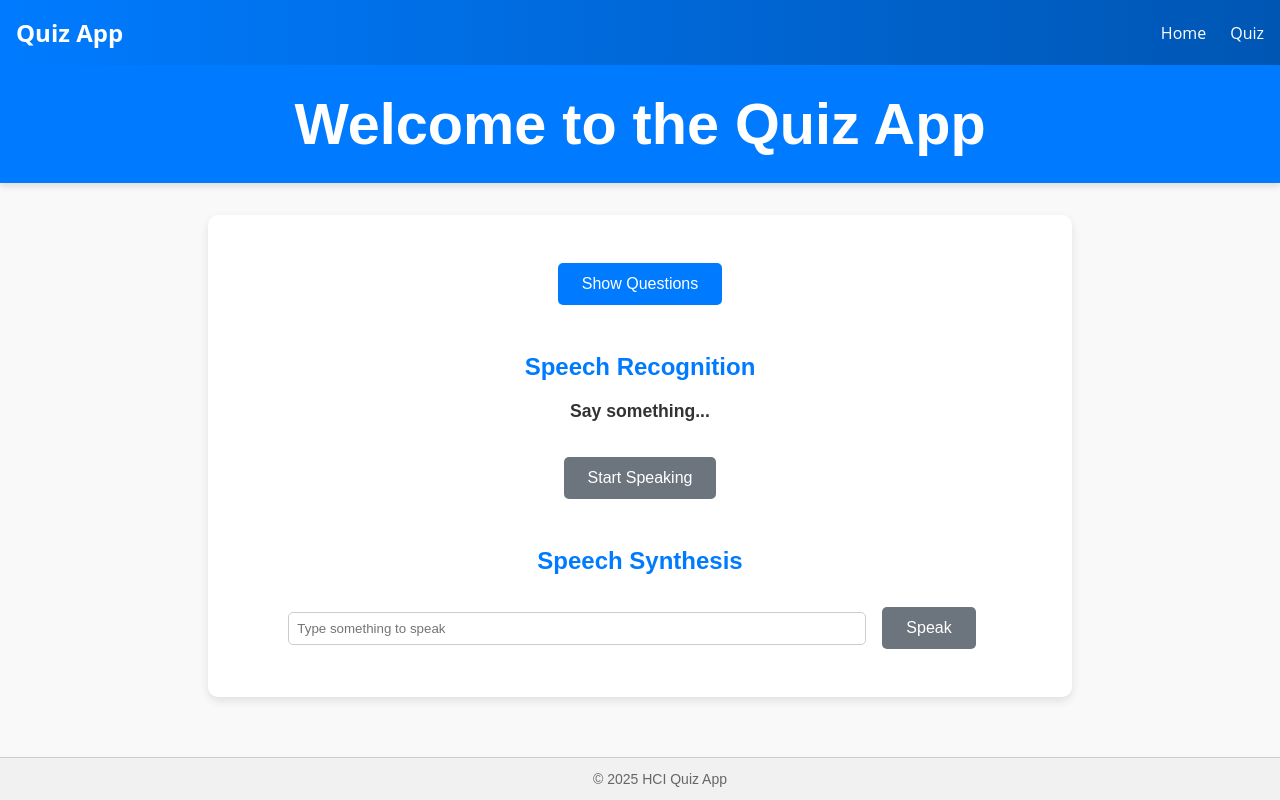
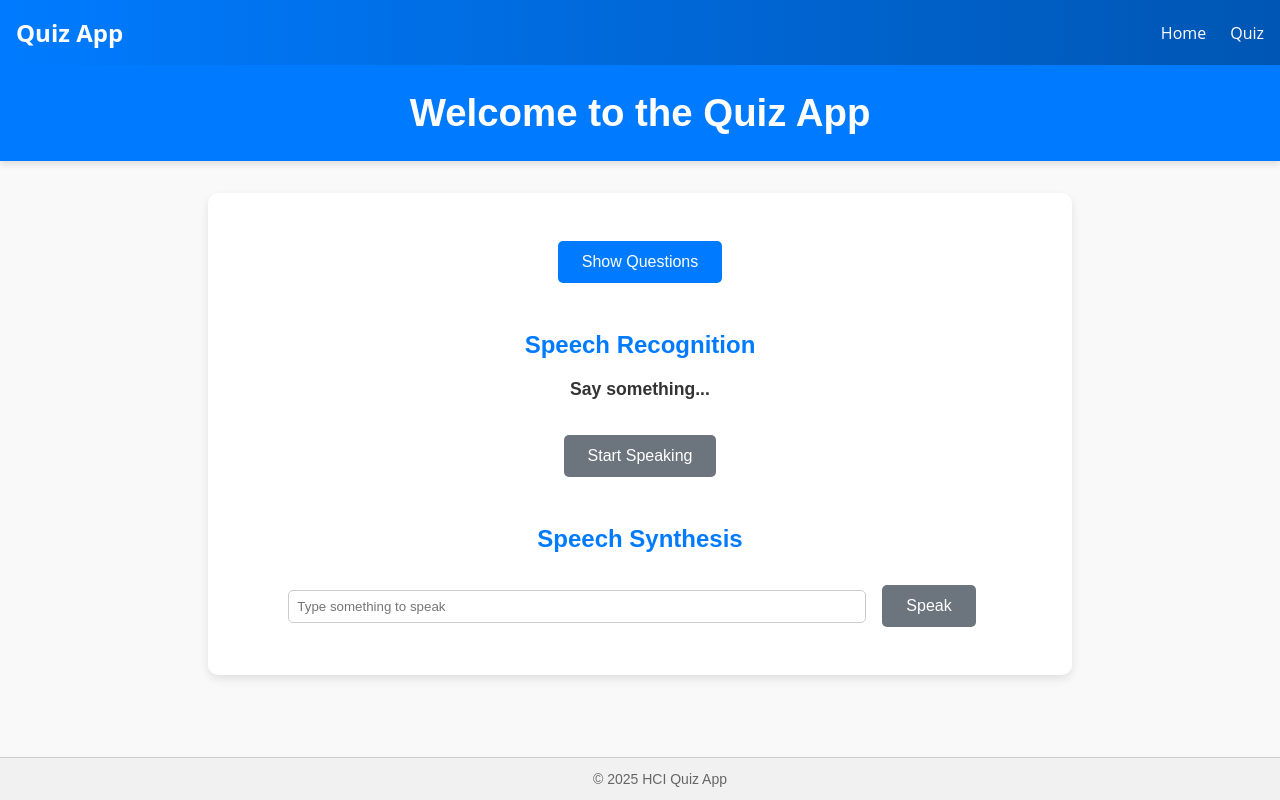
Before and after one commit to SgtGraf/hci-quiz-and-learn, an Angular app in the folder my-angular-app/: page / in a window 1280 px wide. Built offline with nearby package versions, Linux system fonts and the light colour scheme.

Commit message:
fix font size in header

```diff
--- a/my-angular-app/src/app/home/home.component.css
+++ b/my-angular-app/src/app/home/home.component.css
@@ -13,7 +13,7 @@ header {
   color: white;
   padding: 1rem;
   text-align: center;
-  font-size: 1.8rem;
+  font-size: 1.2rem;
   box-shadow: 0 4px 6px rgba(0, 0, 0, 0.1);
 }
 
--- a/my-angular-app/src/app/quiz/quiz.component.css
+++ b/my-angular-app/src/app/quiz/quiz.component.css
@@ -13,7 +13,7 @@ header {
   color: white;
   padding: 1rem;
   text-align: center;
-  font-size: 1.5rem;
+  font-size: 1.2rem;
 }
 
 /* Quiz container */
```
